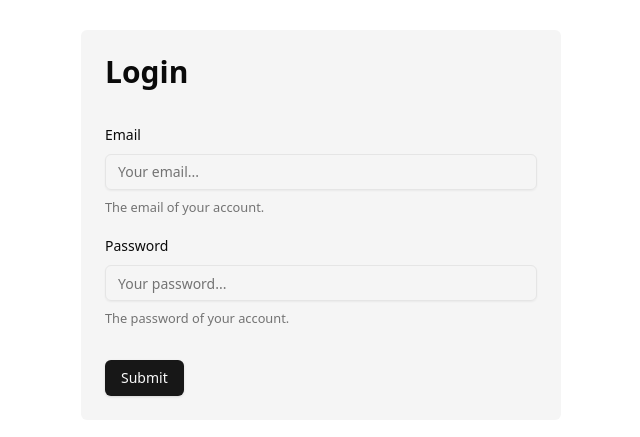
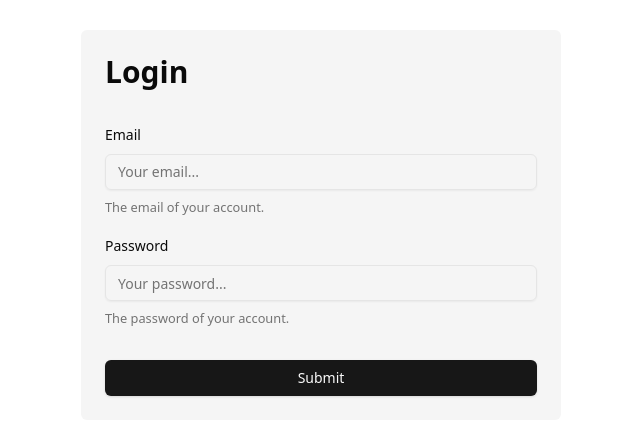
Before and after one commit to sergiopmdeveloper/react-fastapi, a React (Vite) app in the folder frontend/: page /login in a window 1280 px wide. Shown: the part 175-612 px from the top of the page, without its empty margins (319-959 px from the left). Built offline with nearby package versions, Linux system fonts and the light colour scheme; no server answers.

Commit message:
feat(frontend): show login error in the ui and disable button when the login is running

```diff
--- a/frontend/src/components/app/login/login-form.tsx
+++ b/frontend/src/components/app/login/login-form.tsx
@@ -14,6 +14,8 @@ import { LoginErrorResponse } from '@/types/login';
 import { zodResolver } from '@hookform/resolvers/zod';
 import { useMutation } from '@tanstack/react-query';
 import { AxiosError } from 'axios';
+import { Loader2 } from 'lucide-react';
+import { useState } from 'react';
 import { useForm } from 'react-hook-form';
 import { useNavigate } from 'react-router-dom';
 import { z } from 'zod';
@@ -37,8 +39,9 @@ const loginFormSchema = z.object({
  */
 export function LoginForm() {
   const navigate = useNavigate();
+  const [loginError, setLoginError] = useState<string | undefined>(undefined);
 
-  const { mutate: loginHandler } = useMutation({
+  const { mutate: loginHandler, isPending } = useMutation({
     mutationFn: login,
     onSuccess: (response) => {
       const userId = response.data.user_id;
@@ -49,7 +52,7 @@ export function LoginForm() {
       navigate(`/user/${userId}`);
     },
     onError: (error: AxiosError<LoginErrorResponse>) => {
-      console.error(error);
+      setLoginError(error.response?.data.detail);
     },
   });
 
@@ -70,7 +73,7 @@ export function LoginForm() {
   }
 
   return (
-    <div className="w-[30rem] rounded-md bg-secondary p-6">
+    <div className="relative w-[30rem] rounded-md bg-secondary p-6">
       <h1 className="text-3xl font-bold">Login</h1>
 
       <Form {...form}>
@@ -122,11 +125,18 @@ export function LoginForm() {
             />
           </div>
 
-          <Button className="mt-8" type="submit">
+          <Button className="mt-8 w-full" type="submit" disabled={isPending}>
             Submit
+            {isPending && <Loader2 className="animate-spin" />}
           </Button>
         </form>
       </Form>
+
+      {loginError && (
+        <p className="absolute -top-8 right-0 rounded-md bg-red-200 px-1.5 py-0.5 text-xs text-red-500">
+          {loginError}
+        </p>
+      )}
     </div>
   );
 }
```
